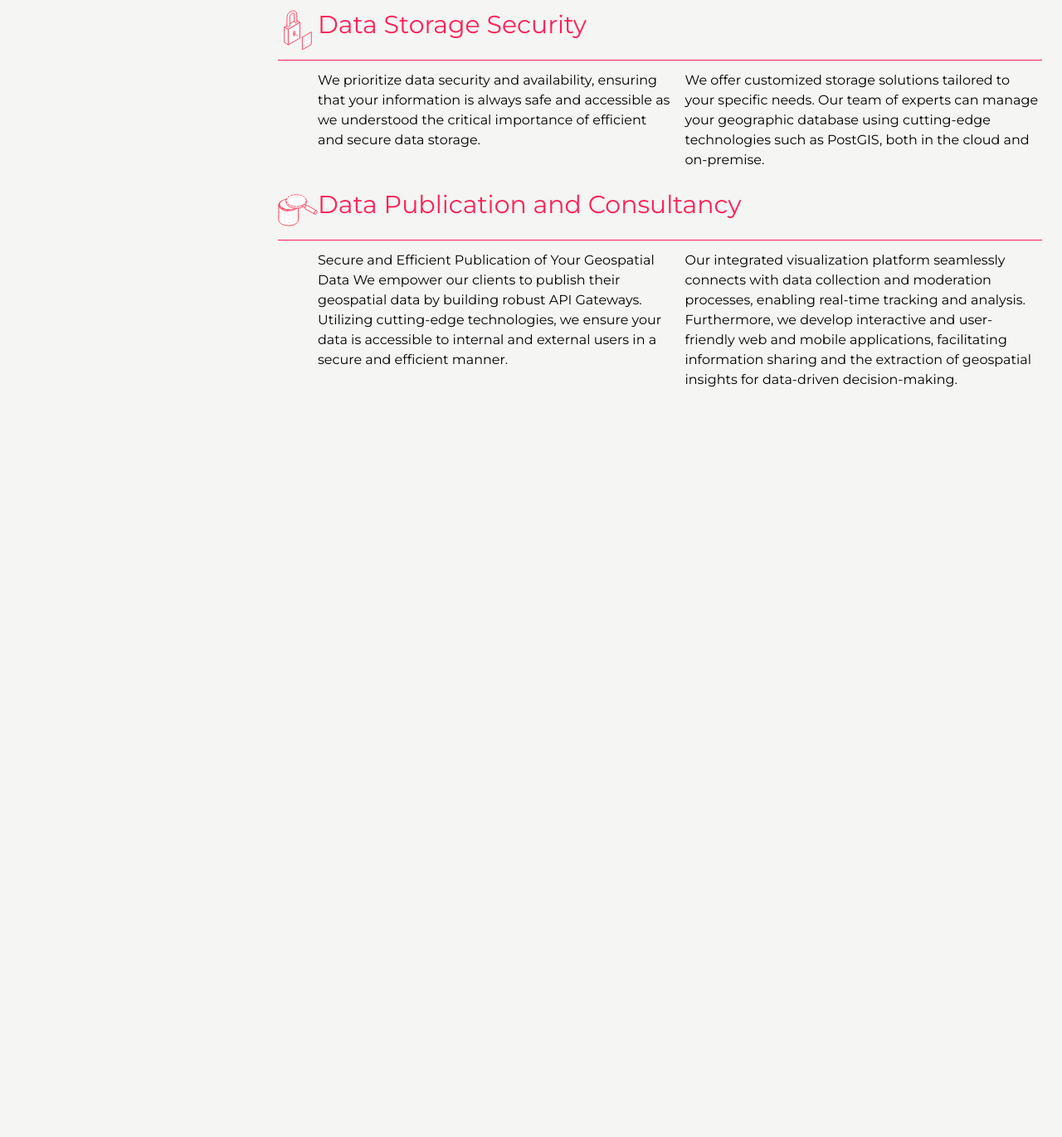
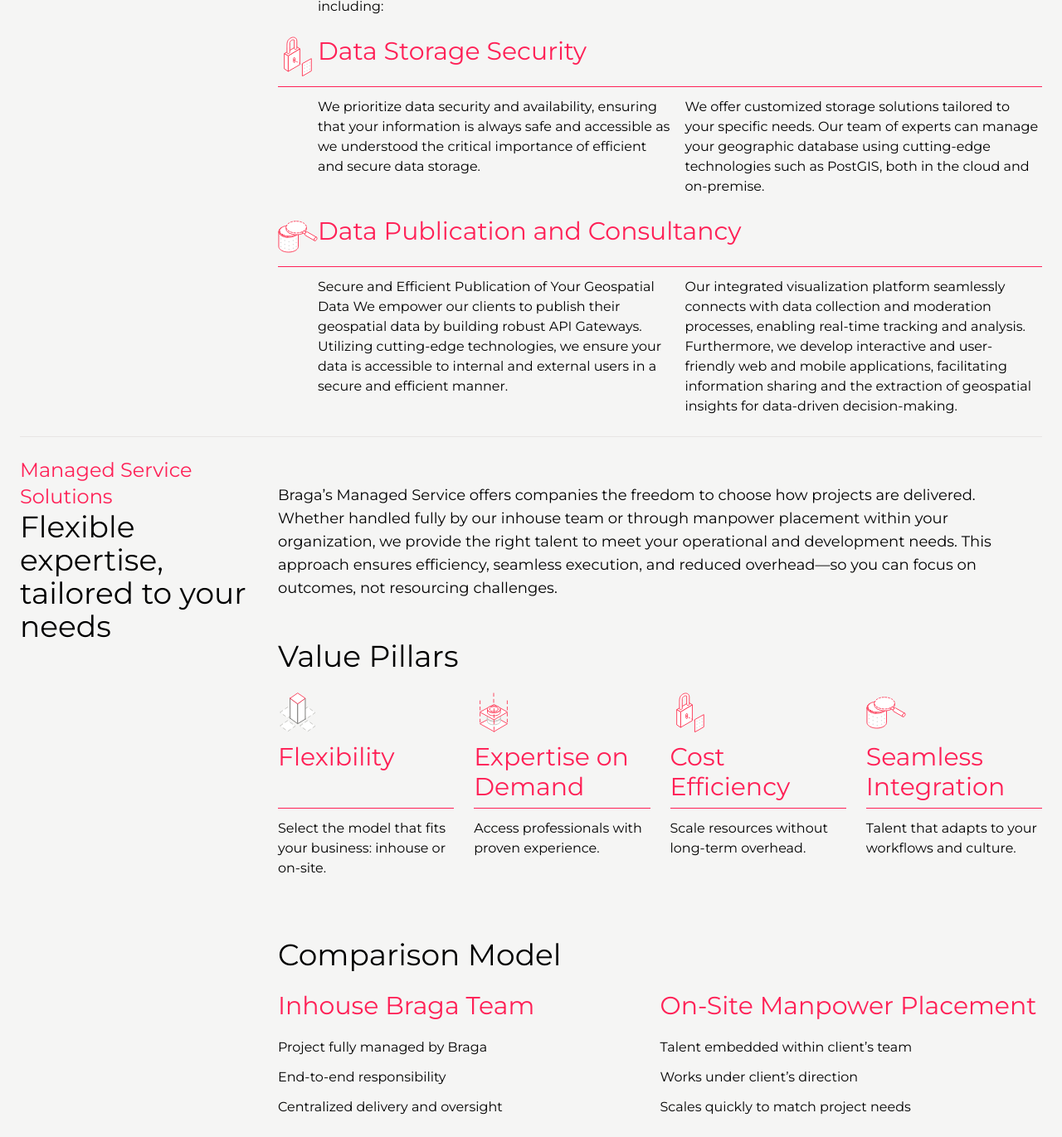
Before and after one commit to jherjati/website-2025, an Astro site: page /products/poin in a window 1280 px wide. Shown: the part 2565-3936 px from the top of the page at 83% size. Before the commit the page ends 3035 px from the top, so only its background shows below. Built offline with nearby package versions, Linux system fonts and the light colour scheme; Astro itself is replaced by a stand-in of ours.

Commit message:
poin managed section

```diff
--- /dev/null
+++ b/src/components/poin/Managed.astro
@@ -0,0 +1,82 @@
+---
+import powered1 from "../../assets/poin/powered-1.svg";
+import powered2 from "../../assets/poin/powered-2.svg";
+import powered3 from "../../assets/poin/powered-3.svg";
+import powered4 from "../../assets/poin/powered-4.svg";
+
+const pillars = [
+    {
+        image: powered1,
+        title: "Flexibility",
+        description: `Select the model that fits your business: inhouse or on-site.`,
+    },
+    {
+        image: powered2,
+        title: "Expertise on Demand",
+        description: `Access professionals with proven experience.`,
+    },
+    {
+        image: powered3,
+        title: "Cost Efficiency",
+        description: `Scale resources without long-term overhead.`,
+    },
+    {
+        image: powered4,
+        title: "Seamless Integration",
+        description: `Talent that adapts to your workflows and culture.`,
+    },
+];
+---
+
+<section
+    class="mx-6 mt-6 pt-6 border-t border-stone-200 sm:grid grid-cols-12 gap-x-3"
+>
+    <div class="col-span-3">
+        <h5 class="text-rose-500 text-2xl">Managed Service Solutions</h5>
+        <h2 class="text-3xl sm:text-4xl">
+            Flexible expertise, tailored to your needs
+        </h2>
+    </div>
+    <div class="col-span-9">
+        <p class="mb-24 sm:mb-12 text-lg pt-8">
+            Braga’s Managed Service offers companies the freedom to choose how
+            projects are delivered. Whether handled fully by our inhouse team or
+            through manpower placement within your organization, we provide the
+            right talent to meet your operational and development needs. This
+            approach ensures efficiency, seamless execution, and reduced
+            overhead—so you can focus on outcomes, not resourcing challenges.
+        </p>
+        <h4 class="text-4xl mb-6">Value Pillars</h4>
+        <div class="space-y-6 gap-x-6 sm:grid grid-cols-4">
+            {
+                pillars.map(({ image, title, description }) => (
+                    <div>
+                        <img src={image.src} alt="" class="w-12 h-12" />
+                        <div class="sm:h-20 my-3 border-b border-rose-500 pb-3">
+                            <h6 class="text-rose-500 text-3xl">{title}</h6>
+                        </div>
+                        <p class="">{description}</p>
+                    </div>
+                ))
+            }
+        </div>
+
+        <h4 class="text-4xl mb-6 mt-12">Comparison Model</h4>
+        <div class="space-y-6 sm:grid grid-cols-2">
+            <div class="space-y-3">
+                <h6 class="text-rose-500 text-3xl pb-2">Inhouse Braga Team</h6>
+                <p class="">Project fully managed by Braga</p>
+                <p class="">End-to-end responsibility</p>
+                <p class="">Centralized delivery and oversight</p>
+            </div>
+            <div class="space-y-3">
+                <h6 class="text-rose-500 text-3xl pb-2">
+                    On-Site Manpower Placement
+                </h6>
+                <p class="">Talent embedded within client’s team</p>
+                <p class="">Works under client’s direction</p>
+                <p class="">Scales quickly to match project needs</p>
+            </div>
+        </div>
+    </div>
+</section>
--- a/src/components/poin/Powered.astro
+++ b/src/components/poin/Powered.astro
@@ -50,7 +50,7 @@
         </h2>
     </div>
     <div class="col-span-9">
-        <h1 class="text-4xl sm:text-6xl mt-6 sm:mt-0 mb-24 sm:mb-12">
+        <h1 class="text-4xl sm:text-6xl mb-24 sm:mb-12 pt-8">
             Revolutionizing industries by leveraging cutting-edge geospatial
             data to drive sustainable growth and innovation.
         </h1>
--- a/src/pages/products/poin.astro
+++ b/src/pages/products/poin.astro
@@ -1,5 +1,6 @@
 ---
 import Hero from "../../components/poin/Hero.astro";
+import Managed from "../../components/poin/Managed.astro";
 import Powered from "../../components/poin/Powered.astro";
 import Values from "../../components/poin/Values.astro";
 import Layout from "../../layouts/Layout.astro";
@@ -7,6 +8,7 @@
 
 <Layout theme="light">
     <Hero />
-    <Values/>
-    <Powered/>
+    <Values />
+    <Powered />
+    <Managed />
 </Layout>
```
